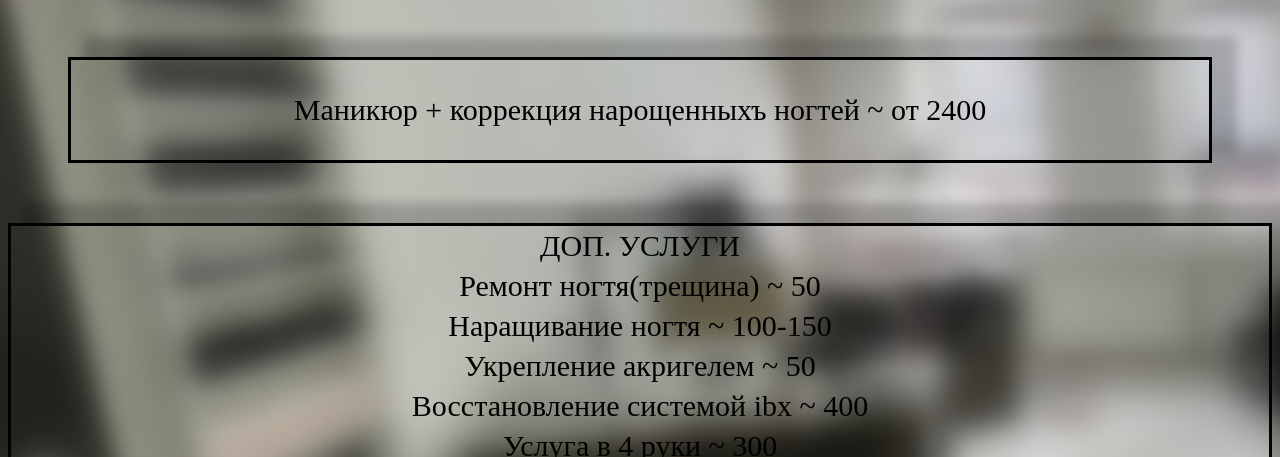
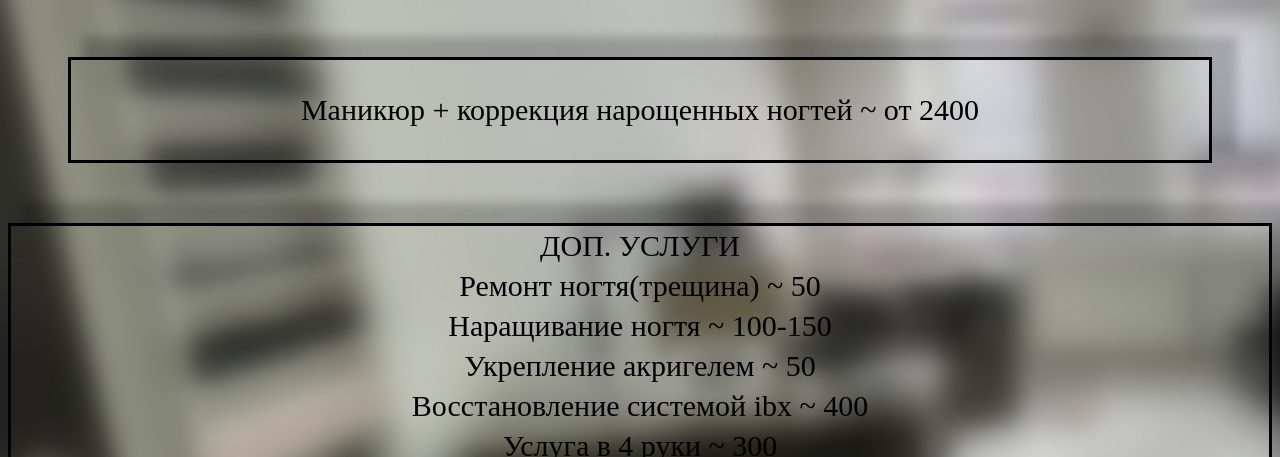
Before and after one commit to Ruslan5617/myProject, a plain HTML site: page index.html in a window 1280 px wide. Shown: the part 643-1100 px from the top of the page. Drawn offline with Linux system fonts and the light colour scheme.

Commit message:
Update index.html

```diff
--- a/index.html
+++ b/index.html
@@ -15,7 +15,7 @@
 <p class="block1">Маникюр без покрытия ~ от 1000</p>
 <p class="block2">Маникюр c покрытием ~ от 1900</a></p>
 <p class="block3">Маникюр + наращивание ~ от 2800</p>
-<p class="block4">Маникюр + коррекция нарощенныхъ ногтей ~ от 2400</p>
+<p class="block4">Маникюр + коррекция нарощенных ногтей ~ от 2400</p>
 <p class="block5">
  ДОП. УСЛУГИ<br>
  Ремонт ногтя(трещина) ~ 50<br>
```
